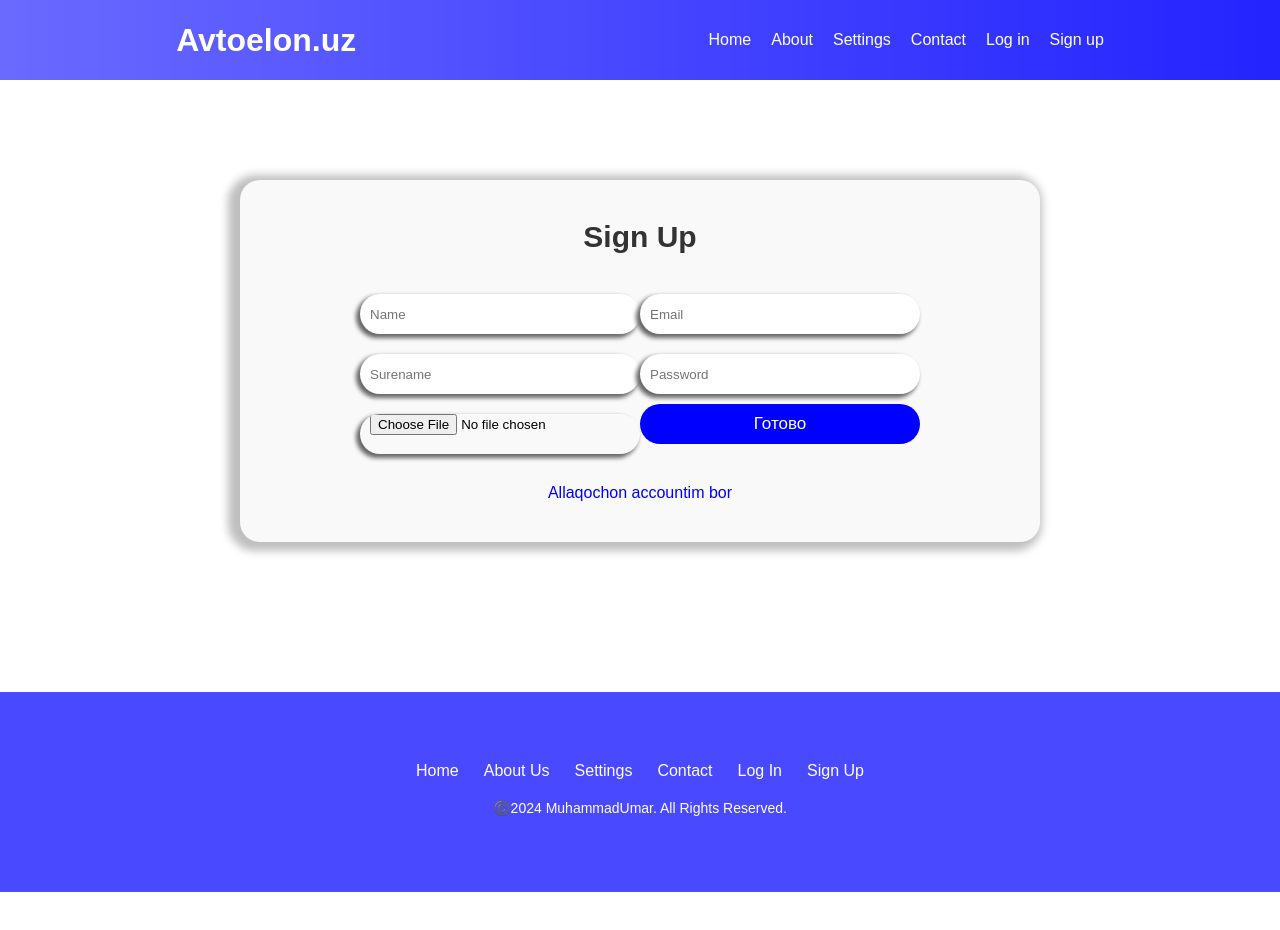
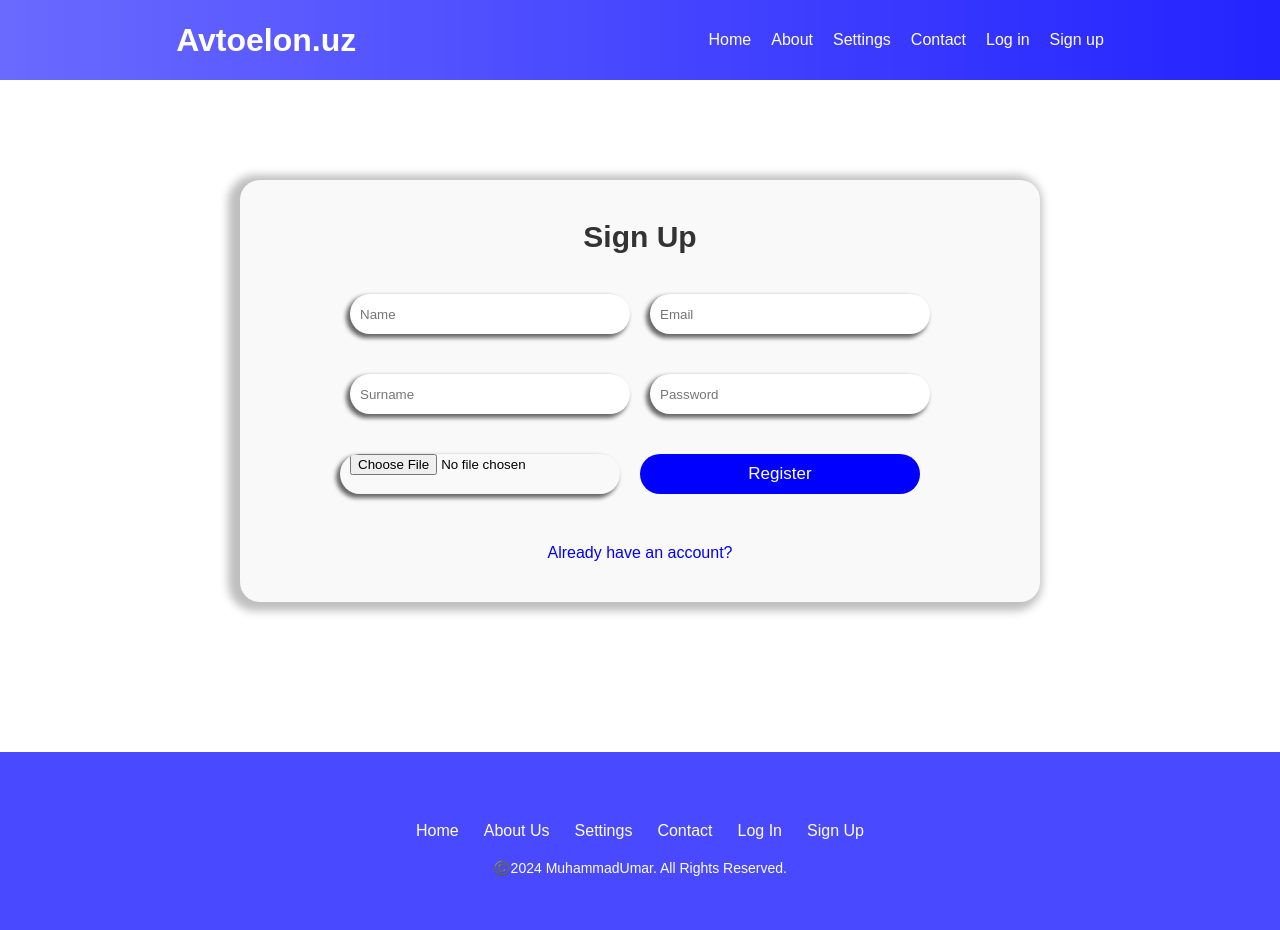
Before and after one commit to muhammadumar344/autoelon, a React (Vite) app: page /sign in a window 1280 px wide. Shown: the top 930 px of the page. Before the commit the page ends 892 px from the top, so only its background shows below. Built offline with nearby package versions, Linux system fonts and the light colour scheme; no server answers.

Commit message:
update 1.2

```diff
--- a/src/assets/pages/login.css
+++ b/src/assets/pages/login.css
@@ -7,7 +7,7 @@
   .sign {
     width: 330px;
     height: 400px;
-    padding: 40px 30px;
+    padding: 30px 30px;
     text-align: center;
     border-radius: 20px;
     margin: 100px auto;
@@ -18,11 +18,9 @@
   }
 
   .emeil {
-    margin-bottom: 20px;
   }
 
   .password {
-    margin-bottom: 20px;
 
   }
 
@@ -53,7 +51,6 @@
     border: 1px solid white;
     font-size: 17px;
     border-radius: 25px;
-    margin-top: 30px;
     background-color: blue;
     margin-bottom: 20px;
   }
--- a/src/assets/pages/setting.css
+++ b/src/assets/pages/setting.css
@@ -8,6 +8,7 @@
   display: flex;
   align-items: center;
   justify-content: center;
+  margin-top: 80px;
   gap: 30px;
   margin-right: 20px;
   flex-wrap: wrap; /* Responsivlik uchun */
@@ -114,17 +115,18 @@
   height: 35px;
   font-size: 15px;
   cursor: pointer;
-  transition: background-color 0.3s ease;
+  transition:  0.3s ease;
+  margin-left: 20px;
 }
 
 .btn-delete-user:hover {
-  background-color: darkred;
+  background-color: rgb(210, 0, 0);
 }
 
-/* Responsiv dizayn */
 @media (max-width: 768px) {
   .user-cars {
-    width: 100%;
+    width: 350px;
+
   }
 
   .account-list {
--- a/src/assets/pages/sign-up.css
+++ b/src/assets/pages/sign-up.css
@@ -23,6 +23,14 @@
   color: #333;
 }
 
+.inps {
+  display: flex;
+  align-items: center;
+  justify-content: center;
+  gap:20px;
+  flex-wrap: wrap;
+}
+
 .input {
   width: 100%;
   max-width: 280px;
@@ -30,6 +38,7 @@
   outline: none;
   padding: 0 10px;
   border: none;
+
   box-shadow: -3px 3px 4px 1px rgb(103, 103, 103);
   border-radius: 25px;
   margin: 10px 0;
@@ -63,7 +72,6 @@
   color: darkblue;
 }
 
-/* Responsiv dizayn */
 @media (max-width: 768px) {
   .login {
     width: 330px;
--- a/src/assets/pages/sign-up.jsx
+++ b/src/assets/pages/sign-up.jsx
@@ -1,27 +1,22 @@
 import { Link } from "react-router-dom";
-import Navbar from "../companents/Navbar/navbar";
 import "../pages/sign-up.css";
-import { useState } from "react";
 
 function Sign() {
-
   const onRegister = async (e) => {
     e.preventDefault();
-   const formData = new FormData(e.target)
-  const res = await  fetch(`https://avtoelon.onrender.com/user/register`, {
+    const formData = new FormData(e.target);
+    const res = await fetch(`https://avtoelon.onrender.com/user/register`, {
       method: "POST",
       body: formData,
-    })
-    const result = await res.json()
-    localStorage.setItem("user", JSON.stringify(result))
-    window.location.href= "/"
+    });
+    const result = await res.json();
+    localStorage.setItem("user", JSON.stringify(result));
+    window.location.href = "/";
   };
 
   return (
-    <>
-
     <div className="login">
-        <h3 className="page-name">sign up</h3>
+      <h3 className="page-name">Sign Up</h3>
       <form className="inps" method="post" onSubmit={onRegister}>
         <input
           className="name input sing__input"
@@ -29,44 +24,46 @@ function Sign() {
           placeholder="Name"
           name="firstname"
           id="username"
+          required
         />
         <input
-          htmlFor="emeil"
           className="mail input sing__input"
-            type="gmail"
+          type="email"
           placeholder="Email"
           name="email"
+          required
         />
         <input
-          htmlFor="lastname"
           className="surename input sing__input"
           type="text"
-            placeholder="Surename"
+          placeholder="Surname"
           name="lastname"
           id="lastname"
+          required
         />
         <input
           className="kode input sing__input"
           type="password"
           placeholder="Password"
           name="password"
+          required
         />
         <input
           className="img input sing__input"
           type="file"
-          placeholder="image"
+          placeholder="Image"
           name="avatar"
         />
         <button className="cars__btn login-btn" type="submit">
-            Готово
+          Register
         </button>
         <br />
         <Link className="link2" to={"/login"}>
-            Allaqochon accountim bor
+          Already have an account?
         </Link>
       </form>
     </div>
-    </>
   );
 }
+
 export default Sign;
```
Lines whose indentation alone changed are shown as unchanged.
